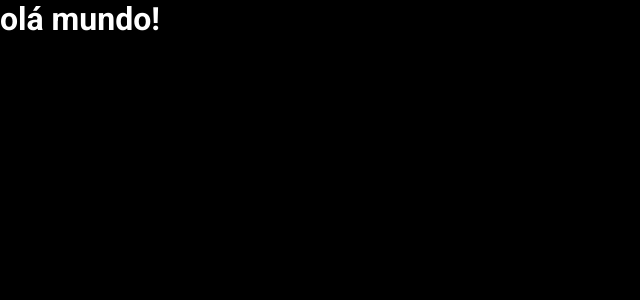
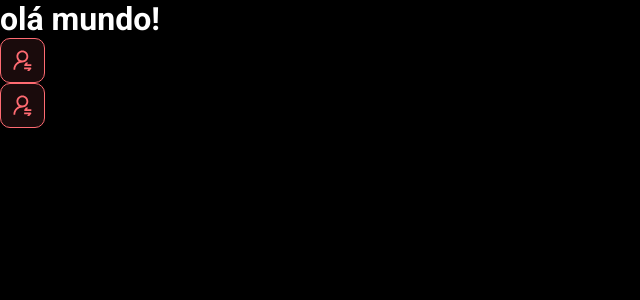
Before and after one commit to MaiaraSanto/dsmeta, a React (Vite) app in the folder frontend/: page / in a window 1280 px wide. Shown: the top 300 px of the page, without its empty margins (0-640 px from the left). Built offline with nearby package versions, Linux system fonts and the light colour scheme.

Commit message:
First component

```diff
--- a/frontend/src/App.tsx
+++ b/frontend/src/App.tsx
@@ -1,9 +1,14 @@
+import NotificationButton from "./componentes/NotificationButton"
+
 function App() {
-return(
-  <h1> olá mundo! </h1>
-)
+  return (
+    <>
+      <h1> olá mundo! </h1>
+      <NotificationButton />
+      <NotificationButton />
+    </>
+  )
 
 }
 
-
 export default App
--- /dev/null
+++ b/frontend/src/componentes/NotificationButton/index.tsx
@@ -0,0 +1,18 @@
+import icon from '../../assets/img/notification-icon.svg'
+
+import '../styles.css'
+
+function NotificationButton() {
+    return (
+        <div className="dsmeta-red-btn">
+        <img src={icon}alt="Notificar" />
+
+
+    </div>
+
+    )
+
+}
+
+
+export default NotificationButton
--- /dev/null
+++ b/frontend/src/componentes/styles.css
@@ -0,0 +1,15 @@
+.dsmeta-red-btn {
+    height: 45px;
+    width: 45px;
+    background: rgba(255, 107, 114, 0.1);
+    border: 1px solid #ff6b72;
+    border-radius: 10px;
+    display: flex;
+    align-items: center;
+    justify-content: center;
+    cursor: pointer;
+}
+
+.dsmeta-red-btn img {
+    width: 19px;
+}
```
Also changed, not shown: frontend/src/assets/img/notification-icon.svg (added).
